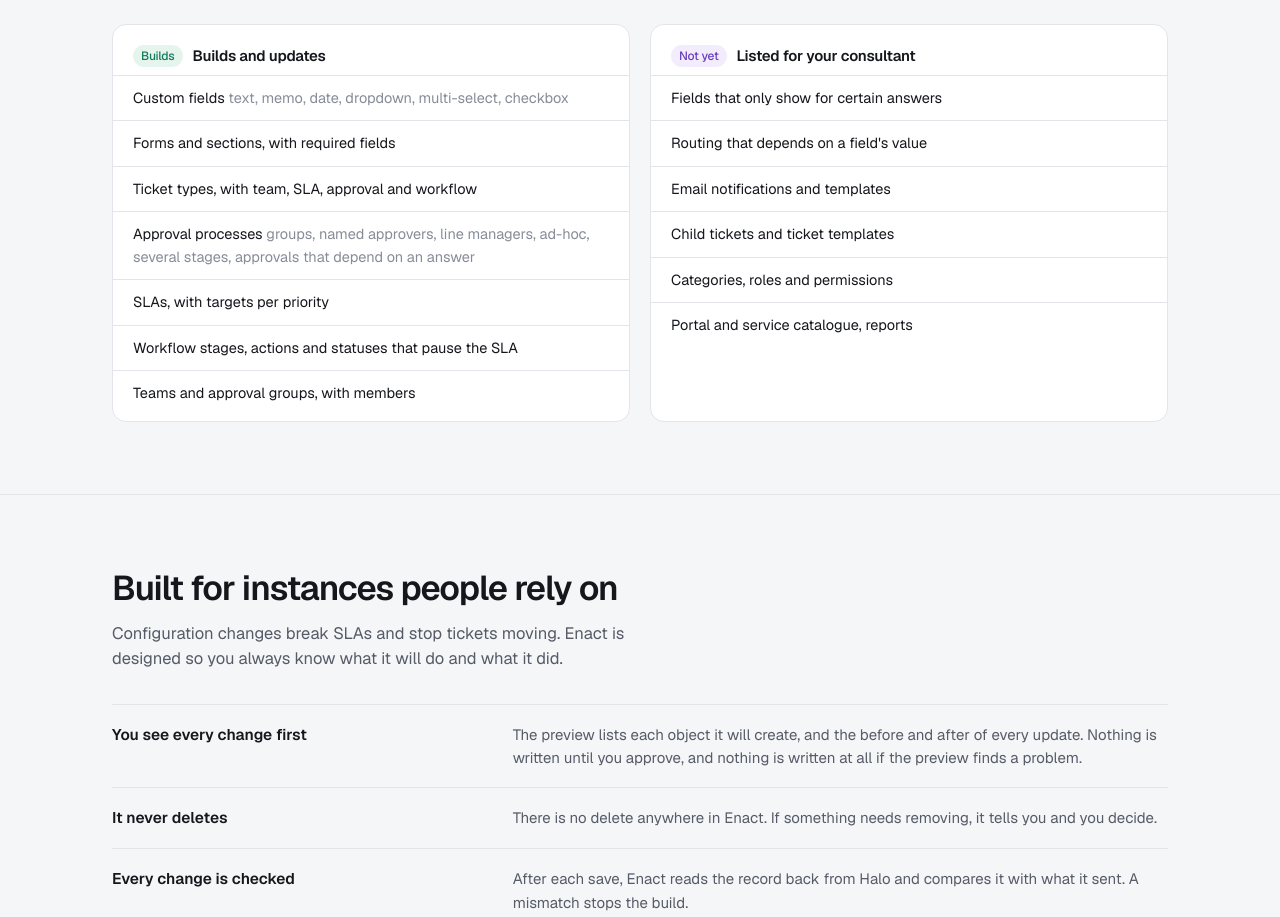
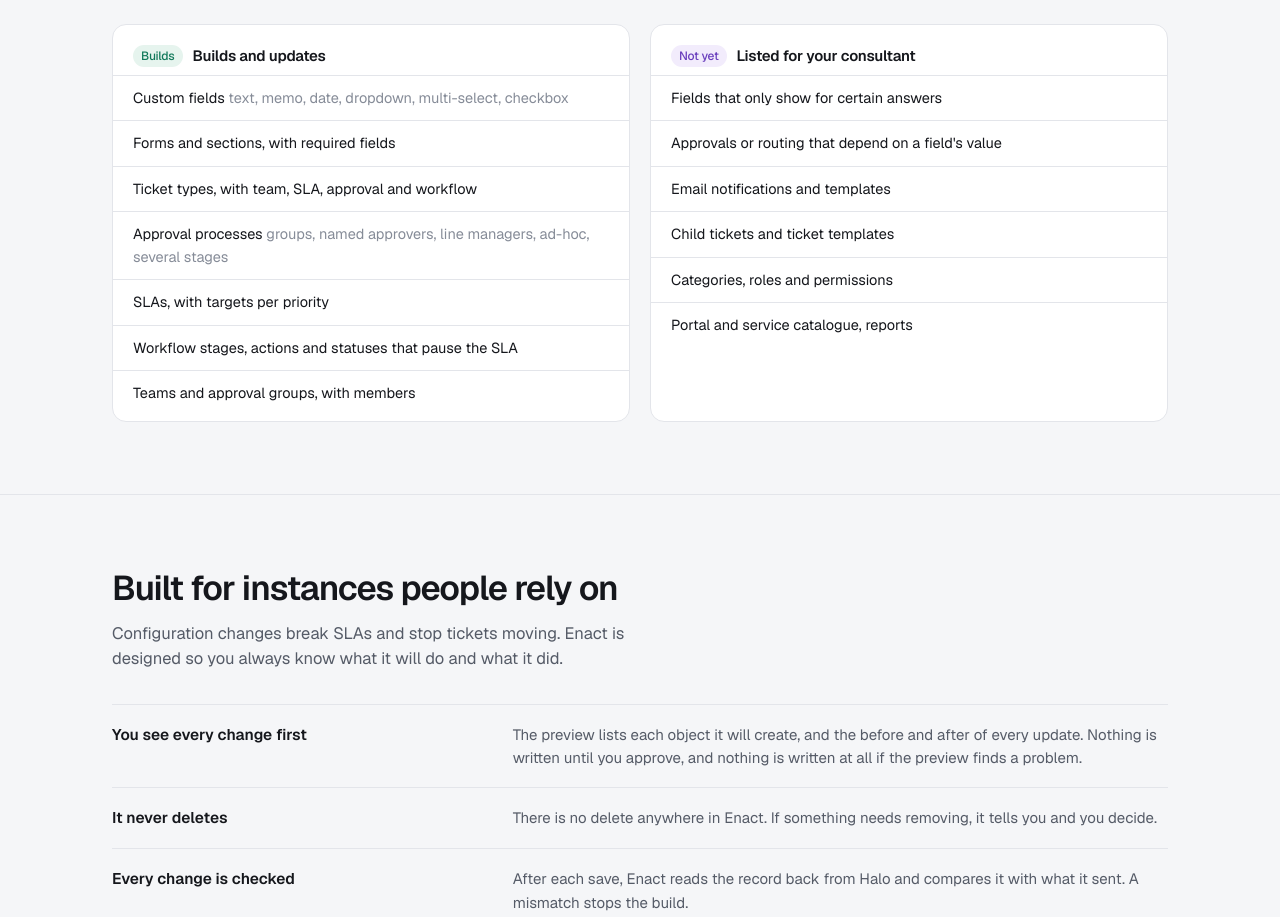
Before and after one commit to lewiswilliams7/specflow, a Next.js app: page / in a window 1280 px wide. Shown: the part 2220-3137 px from the top of the page. Built offline with nearby package versions, Linux system fonts and the light colour scheme.

Commit message:
Landing: hold the conditional-approval claim until it's proven on a real instance
Co-Authored-By: Claude Opus 5.5 <noreply@anthropic.com>
Claude-Session: https://claude.ai/code/session_01M93CCm8FzCSP1hd56GyzYT

```diff
--- a/app/page.tsx
+++ b/app/page.tsx
@@ -111,7 +111,7 @@ export default function Home() {
                   <li>Custom fields <span>text, memo, date, dropdown, multi-select, checkbox</span></li>
                   <li>Forms and sections, with required fields</li>
                   <li>Ticket types, with team, SLA, approval and workflow</li>
-                  <li>Approval processes <span>groups, named approvers, line managers, ad-hoc, several stages, approvals that depend on an answer</span></li>
+                  <li>Approval processes <span>groups, named approvers, line managers, ad-hoc, several stages</span></li>
                   <li>SLAs, with targets per priority</li>
                   <li>Workflow stages, actions and statuses that pause the SLA</li>
                   <li>Teams and approval groups, with members</li>
@@ -121,7 +121,7 @@ export default function Home() {
                 <h3><span className="badge cant">Not yet</span>Listed for your consultant</h3>
                 <ul>
                   <li>Fields that only show for certain answers</li>
-                  <li>Routing that depends on a field&apos;s value</li>
+                  <li>Approvals or routing that depend on a field&apos;s value</li>
                   <li>Email notifications and templates</li>
                   <li>Child tickets and ticket templates</li>
                   <li>Categories, roles and permissions</li>
```
